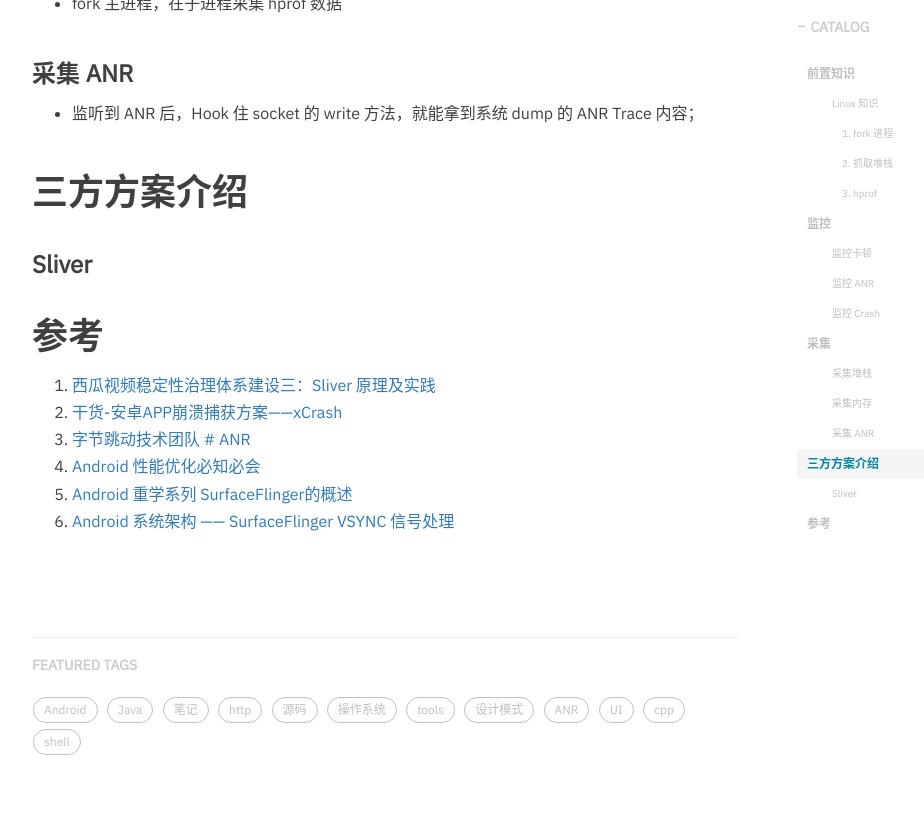
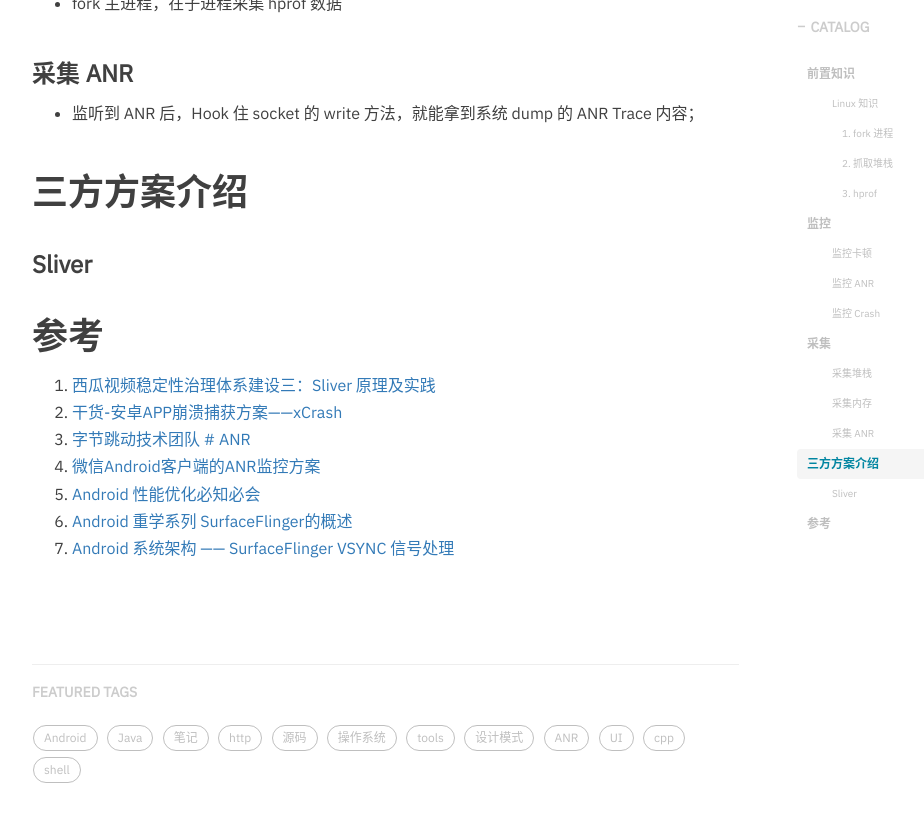
Before and after one commit to hurshi/hurshi.github.io, a Jekyll site: the page built from _posts/2023-05-23-Caton.md, in a window 1280 px wide and 900 px high, scrolled down 3886 px. Shown: the top 822 px of the window, without its empty margins (233-1157 px from the left). Built offline with Jekyll 4.4.1, drawn with Linux system fonts in a browser that asks for light colours; nearby versions of some CDN libraries; some web fonts are replaced; comment, search, counter and statistics services are not loaded.

Commit message:
fix blog

```diff
--- a/_posts/2023-05-23-Caton.md
+++ b/_posts/2023-05-23-Caton.md
@@ -173,6 +173,7 @@ tags:
 1.  [西瓜视频稳定性治理体系建设三：Sliver 原理及实践](https://blog.csdn.net/ByteDanceTech/article/details/119621240)
 1.  [干货-安卓APP崩溃捕获方案——xCrash](https://mp.weixin.qq.com/s?__biz=MzI0MjczMjM2NA==&mid=2247485203&idx=1&sn=26fd99ca1201e292ea5531c814eeb881)
 1.  [字节跳动技术团队 # ANR](https://mp.weixin.qq.com/mp/appmsgalbum?action=getalbum&album_id=1780091311874686979)
+1.  [微信Android客户端的ANR监控方案](https://mp.weixin.qq.com/s/fWoXprt2TFL1tTapt7esYg)
 1.  [Android 性能优化必知必会](https://androidperformance.com/2018/05/07/Android-performance-optimization-skills-and-tools)
 1.  [Android 重学系列 SurfaceFlinger的概述](https://www.jianshu.com/p/c954bcceb22a)
 1.  [Android 系统架构 —— SurfaceFlinger VSYNC 信号处理](https://sharrychoo.github.io/blog/android-source/surfaceflinger-vsync-dispatch)
```
